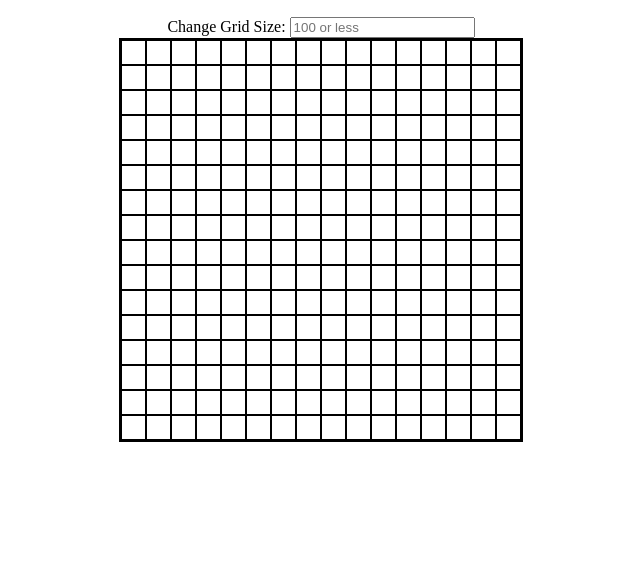
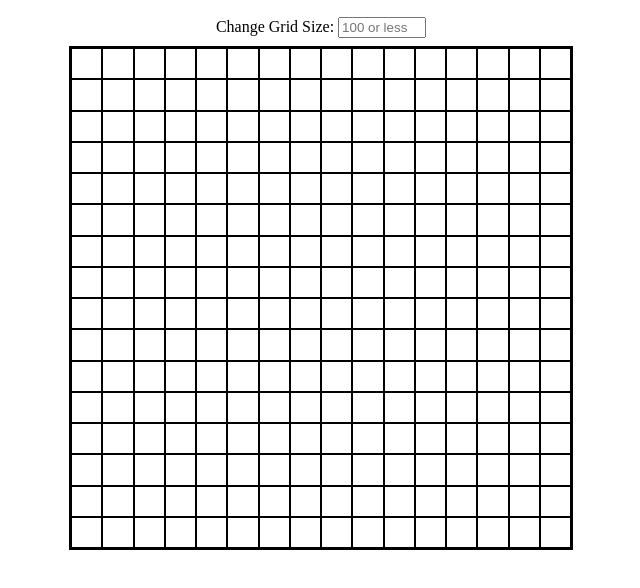
Before and after one commit to georgiaevxns1/Etch_a_sketch, a plain HTML site: page index.html in a window 1280 px wide. Shown: the part 46-634 px from the top of the page, without its empty margins (319-959 px from the left). Drawn offline with Linux system fonts and the light colour scheme.

Commit message:
CSS styling for input button, change container size

```diff
--- a/style.css
+++ b/style.css
@@ -2,7 +2,7 @@
     display: flex;
     flex-direction: column;
     align-items: center;
-
+    gap: 8px;
 }
 
 .heading {
@@ -15,12 +15,15 @@
     display: flex;
     flex-wrap: wrap;
     border: 2px solid black;
-    width: 400px;
-    height: 400px;
+    width: 500px;
+    height: 500px;
 }
 .gridSquare {
     border: black solid 1px;
     display: flex;
-    width: 10px;
-    height: 10px;
+
 }
+
+.input {
+    width: 80px;
+}
```
